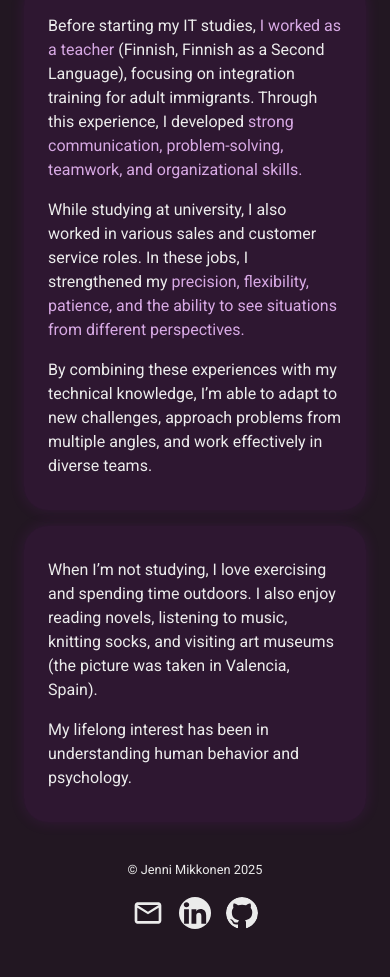
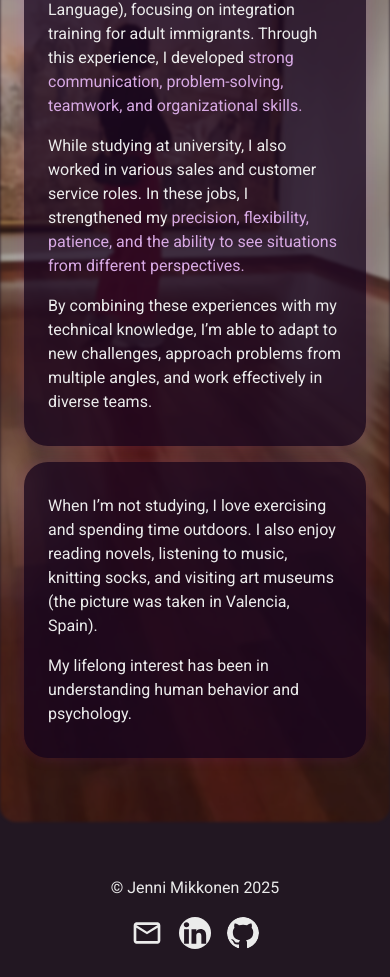
Before and after one commit to jebbujebbu/portfolio-site, a React (Vite) app: page /about in a window 390 px wide. Shown: the part 740-1717 px from the top of the page. Before the commit the page ends 1683 px from the top, so only its background shows below. Built offline with nearby package versions, Linux system fonts and the light colour scheme; no server answers.

Commit message:
Update styles and layout across components, Add App.css for overall layout styling, Update portfolio_data.js with a new  link, Enhance About component styles with background image and layout adjustments.

```diff
--- /dev/null
+++ b/src/App.css
@@ -0,0 +1,10 @@
+.app-layout {
+  min-height: 100%;
+  display: flex;
+  flex-direction: column;
+}
+.page {
+  flex: 1;
+  width: 100%;
+  display: block;
+}
--- a/src/App.jsx
+++ b/src/App.jsx
@@ -1,5 +1,6 @@
 import React from 'react'
 import { BrowserRouter as Router, Routes, Route } from 'react-router-dom'
+import './App.css'
 import Navbar from './components/Navbar/Navbar'
 import Home from './components/Home/Home'
 import About from './components/About/About'
@@ -13,17 +14,20 @@ import ScrollToTop from './components/ScrollToTop'
 const App = () => {
   return (
     <Router>
+      <div className="app-layout">
       <Navbar />
       <ScrollToTop />
+      <main className="page">
         <Routes>
           <Route path="/" element={<Home />} />
           <Route path="/about" element={<About />} />
           <Route path="/skills" element={<Skills />} />
           <Route path="/portfolio" element={<Portfolio />} />
-        {/* <Route path="/experience" element={<Experience />} /> */}
           <Route path="/contact" element={<Contact />} />
         </Routes>
+      </main>
       <Footer />
+    </div>
     </Router>
   )
 }
--- a/src/assets/portfolio_data.js
+++ b/src/assets/portfolio_data.js
@@ -11,7 +11,7 @@ const portfolio_data = [
     {
         title: "LightningChart JS Health Dashboard",
         w_img: lcjs_dashboard_img,
-        link: "https://github.com/jebbujebbu/lcjs-dashboard"
+        link: "https://github.com/jebbujebbu/lcjs-wellness-dashboard"
     },
     {
         title: "C# WPF Weather Dashboard",
--- a/src/components/About/About.css
+++ b/src/components/About/About.css
@@ -1,12 +1,22 @@
 .about {
-    display: flex;
-    flex-direction: column;
-    align-items: center;
-    justify-content: center;
-    gap: 1.5rem;
-    max-width: 75rem;
-    margin: 2rem auto;
-    padding: 0 1.5rem;
+  position: relative;
+  padding: 4rem 1.5rem;
+  max-width: 80rem;
+  margin: 2rem auto;
+  z-index: 1;
+}
+.about::before {
+  content: "";
+  position: absolute;
+  inset: 0;
+  background-image: url('/about_img.png');
+  background-size: cover;
+  background-position: center;
+  opacity: 0.7;
+  filter: blur(1.5px);
+  z-index: -1;
+  border-radius: 1rem;
+  opacity: 0.7;
 }
 .about-img-container {
     display: flex;
@@ -14,8 +24,8 @@
     align-items: center;
 }
 .about-img {
-    width: 12rem;
-    height: 12rem;
+    width: 16rem;
+    height: 16rem;
     object-fit: cover;
     border-radius: 20%;
     border: 0.125rem solid #b923e1;
@@ -28,17 +38,17 @@
     display: flex;
     justify-content: center;
     align-items: center;
+    margin-bottom: 2rem;
 }
 .about-feature-grid {
     display: grid;
     grid-template-columns: repeat(3, 1fr);
     gap: 2rem;
     width: 100%;
-    /* max-width: 900px; */
     margin: 0 auto;
 }
 .about-feature-card {
-    background: rgba(185, 35, 225, 0.08);
+    background: rgba(24, 3, 30, 0.744);
     border-radius: 1.5rem;
     box-shadow: 0 0 15px rgba(185, 35, 225, 0.12);
     padding: 1.5rem;
@@ -53,7 +63,7 @@
     box-shadow: 0 0 30px rgba(185, 35, 225, 0.25);
 }
 .about-feature-card p {
-    font-size: 1rem;
+    font-size: 1.25rem;
     line-height: 1.7;
     margin: 0.5rem 0;
 }
@@ -83,6 +93,11 @@
         width: 8rem;
         height: 8rem;
     }
+    .about-feature-card p {
+        font-size: 1.15rem;
+        line-height: 1.5;
+        margin: 0.5rem 0;
+    }
 }
 
 /* Mobile */
@@ -93,6 +108,5 @@
   .about-feature-card p {
     font-size: 1rem;
     line-height: 1.5;
-    margin: 0.5rem 0;
+  }
 }
-}
--- a/src/components/About/About.jsx
+++ b/src/components/About/About.jsx
@@ -4,10 +4,6 @@ import './About.css'
 const About = () => {
     return (
         <div className='about'>
-            {/* Profile image */}
-            <div className="about-img-container">
-                <img src={'/about_img.png'} alt='Profile' className='about-img' />
-            </div>
             {/* SVG gradient title */}
             <div className="about-title">
                 <svg width="100%" height="80" viewBox="0 0 600 80" xmlns="http://www.w3.org/2000/svg" style={{ display: 'block' }}>
--- a/src/components/Footer/Footer.css
+++ b/src/components/Footer/Footer.css
@@ -4,7 +4,7 @@
     align-items: center;
     justify-content: center;
     max-width: 75rem;
-    margin: 2.5rem auto;
+    margin: 1.5rem auto;
     padding: 0 1.25rem;
 }
 .footer-content {
@@ -12,13 +12,13 @@
     justify-content: space-between;
     align-items: center;
     width: 100%;
-    margin-bottom: 0.625rem;
 }
 .footer-left {
     display: flex;
     flex-direction: column;
     align-items: flex-start;
     color: #ebebeb;
+    margin-right: 2rem;
 }
 .footer-right {
     display: flex;
@@ -27,7 +27,7 @@
 }
 .footer-links {
     display: flex;
-    gap: 0.625rem;
+    gap: 2rem;
 }
 .footer-links img {
     width: 2.5rem;
@@ -51,13 +51,14 @@
     .footer-right {
         align-items: center;
         text-align: center;
+        margin-right: 0;
     }
     .footer-left p {
-        font-size: 0.8rem;
+        font-size: 1rem;
     }
     .footer-links {
         justify-content: center;
-        gap: 0.9375rem;
+        gap: 1rem;
     }
     .footer-links img {
         width: 2rem;
--- a/src/components/Home/Home.css
+++ b/src/components/Home/Home.css
@@ -2,16 +2,15 @@
     display: flex;
     flex-direction: column;
     align-items: center;
-    justify-content: center;
-    gap: 1.5rem;
-    max-width: 75rem;
+    gap: 3rem;
+    width: 100vw;
     margin: 2rem auto;
     padding: 0 1.5rem;
 }
 .home-img {
     margin-top: 1rem;
-    width: 12rem;
-    height: 12rem;
+    width: 18rem;
+    height: 18rem;
     object-fit: cover;
     border-radius: 50%;
     border: 0.125rem solid #b923e1;
@@ -24,11 +23,11 @@
     display: flex;
     flex-direction: column;
     align-items: center;
-    gap: 0.75rem;
+    gap: 1rem;
     width: 90%;
 }
 .home p {
-    font-size: 1rem;
+    font-size: 1.25rem;
     text-align: center;
     color: #ebebeb;
 }
@@ -36,7 +35,7 @@
     display: flex;
     justify-content: center;
     align-items: center;
-    gap: 0.5rem;
+    gap: 2rem;
     font-weight: 500;
 }
 .home-connect,
@@ -47,7 +46,7 @@
 .home-resume a {
     display: inline-block;
     text-decoration: none;
-    font-size: 1rem;
+    font-size: 1.25rem;
     color: #b923e1;
     padding: 1.25rem 2.5rem;
     border-radius: 3.125rem;
@@ -117,7 +116,7 @@
     gap: 1rem;
   }
   .home-title text {
-      font-size: 60px;
+    font-size: 60px;
   }
   .home p {
     width: 90%;
@@ -132,6 +131,10 @@
     padding: 1.125rem;
     max-width: 17.5rem;
   }
+  .home-connect a,
+  .home-resume a {
+    font-size: 1rem;
+  }
   .home-connect a {
     padding: 1rem 2rem;
   }
--- a/src/components/Portfolio/Portfolio.css
+++ b/src/components/Portfolio/Portfolio.css
@@ -21,7 +21,7 @@
     text-align: center;
     max-width: 900px;
     margin: 0 auto;
-    font-size: 1rem;
+    font-size: 1.25rem;
     color: #ebebeb;
 }
 .portfolio-para p + p {
@@ -30,10 +30,11 @@
 .portfolio-para p .highlight {
     color: #d7a9e4;
 }
-.portfolio-para img {
-    margin: 1.5rem 0;
+.repo-para {
+    margin-bottom: 2rem;
+}
+.portfolio-img a img {
     width: 2.5rem;
-    height: 2.5rem;
 }
 .portfolio-para a{
     display: inline-block;
@@ -57,8 +58,8 @@
 .portfolio-container img {
     width: 100%;
     height: auto;
-    aspect-ratio: 3 / 2;
-    object-fit: contain;
+    aspect-ratio: 16 / 9;
+    object-fit: cover;
     max-width: 100%;
     border-radius: 0.625rem;
     cursor: pointer;
@@ -117,6 +118,7 @@
     .portfolio-para {
         font-size: 1rem;
         gap: 0.5rem;
+        line-height: 1.25;
     }
     .portfolio-para img {
         width: 70%;
--- a/src/components/Portfolio/Portfolio.jsx
+++ b/src/components/Portfolio/Portfolio.jsx
@@ -23,7 +23,9 @@ const Portfolio = () => {
                 </text>
             </svg>
         </div>
-        {/* Description */}
+        <div className="portfolio-img">
+            <a href={githubUrl} target="_blank" rel="noopener noreferrer"><img src={'/github_icon.svg'} alt='GitHub'/></a>
+        </div>
         <div className="portfolio-para">
             <p>
                 I have worked on many projects through my studies — for example, a <span className="highlight">booking system for summer cottages</span>,
@@ -37,9 +39,7 @@ const Portfolio = () => {
                 data visualization technologies.
             </p>
             {/* Additionally, I'm upgrading my simple <span className="highlight">Task Manager App</span> into a full-stack application to practice authentication, user-specific tasks, and cloud integration. */}
-            {/* GitHub profile link */}
-            <a href={githubUrl} target="_blank" rel="noopener noreferrer"><img src={'/github_icon.svg'} alt='GitHub'/></a>
-            <p>Click an image to go directly to its GitHub repository.</p>
+            <p className="repo-para">Click an image to go directly to its GitHub repository.</p>
         </div>
         {/* Project gallery*/}
         <div className="portfolio-container">
--- a/src/components/Skills/Skills.css
+++ b/src/components/Skills/Skills.css
@@ -3,7 +3,7 @@
     flex-direction: column;
     align-items: center;
     justify-content: center;
-    gap: 1.5rem;
+    gap: 2rem;
     max-width: 75rem;
     margin: 2rem auto;
     padding: 0 1.5rem;
@@ -20,8 +20,9 @@
     justify-content: center;
     text-align: center;
     max-width: 900px;
-    margin: 0 auto;
-    font-size: 1rem;
+    margin-bottom: 1.5rem;
+    font-size: 1.25rem;
+    line-height: 1.5;
     color: #ebebeb;
 }
 .skills-para p .highlight {
@@ -47,7 +48,7 @@
 }
 .skill-section h2 {
   color: #a73bc5;
-  font-size: 1.75rem;
+  font-size: 1.5rem;
   margin-bottom: 1rem;
 }
 .skill-section ul {
@@ -55,7 +56,7 @@
   padding-left: 1rem;
 }
 .skill-section ul li {
-  font-size: 1rem;
+  font-size: 1.25rem;
   margin-bottom: 0.5rem;
   color: #dddbdb;
 }
@@ -85,16 +86,15 @@
 
 /* Small tablet / large phone */
 @media (max-width: 768px) {
-    .skill-section h2 {
-    font-size: 2rem;
-    margin-bottom: 1.5rem;
+  .skills-para {
+    font-size: 1.25rem;
   }
   .skill-section ul {
     list-style-type: disc;
     padding-left: 1.5rem;
   }
   .skill-section ul li {
-    font-size: 1.25rem;
+    font-size: 1.15rem;
     margin-bottom: 0.75rem;
     color: #dddbdb;
   }
@@ -108,6 +108,11 @@
   .skills-title text {
       font-size: 60px;
   }
+  .skills-para {
+    margin-bottom: 1.75rem;
+    line-height: 1.5;
+    font-size: 1rem;
+  }
   .skill-section h2 {
     font-size: 1.25rem;
     margin-bottom: 1rem;
@@ -118,6 +123,7 @@
   }
   .skill-section ul li {
     font-size: 1rem;
+    line-height: 1.25;
   }
   .skill-section ul li span {
     font-weight: bold;
--- a/src/index.css
+++ b/src/index.css
@@ -1,9 +1,12 @@
 * {
   margin: 0;
   padding: 0;
+  box-sizing: border-box;
 }
-html, body {
+html, body, #root {
   height: 100%;
+  margin: 0;
+  padding: 0;
 }
 body {
   background: #221722;
```
Also changed, not shown: src/components/Contact/Contact.css (+21 -9 lines), public/profile_img.png, 1 other file (tests, documents, lock files or other folders). Lines whose indentation alone changed are shown as unchanged.
